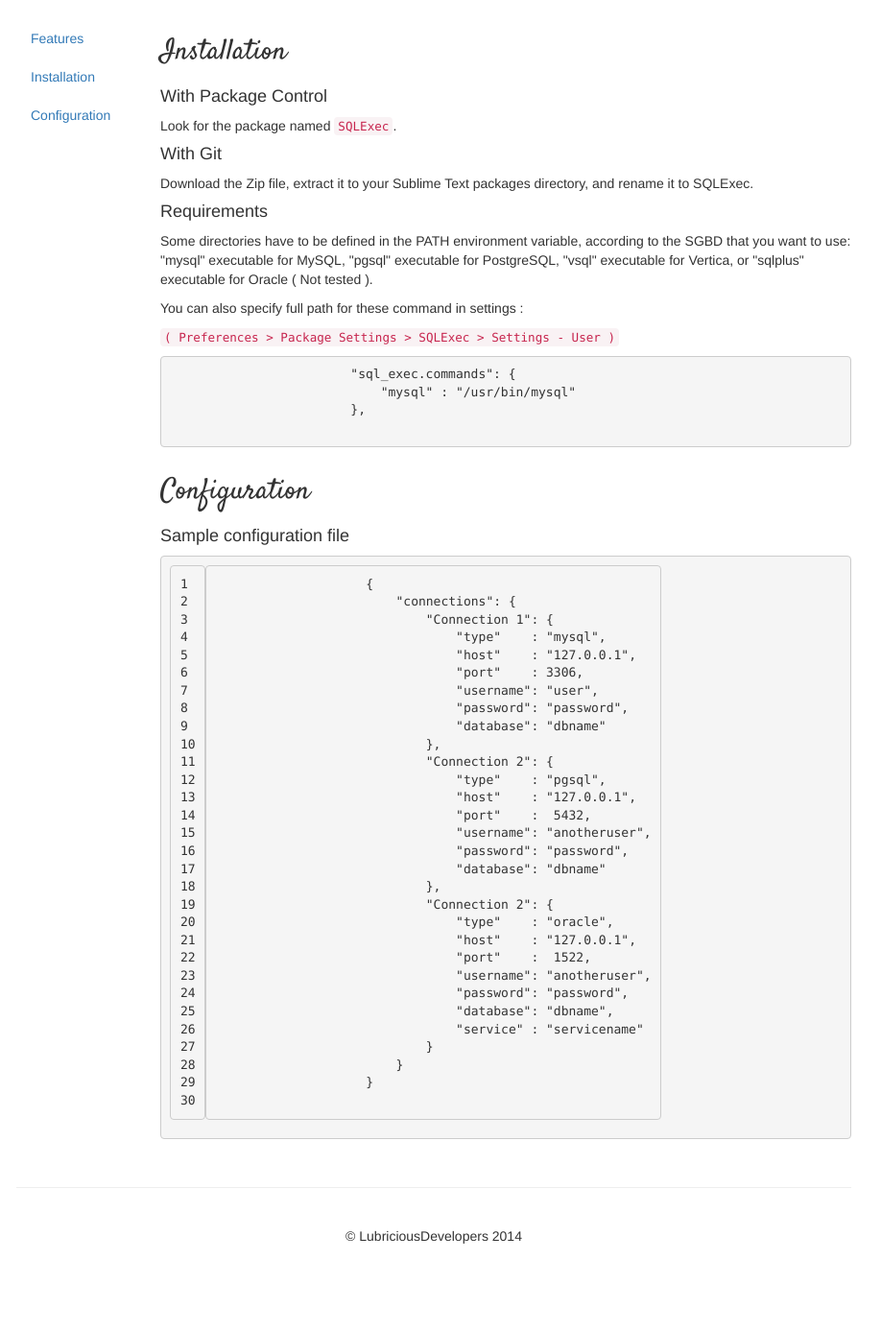
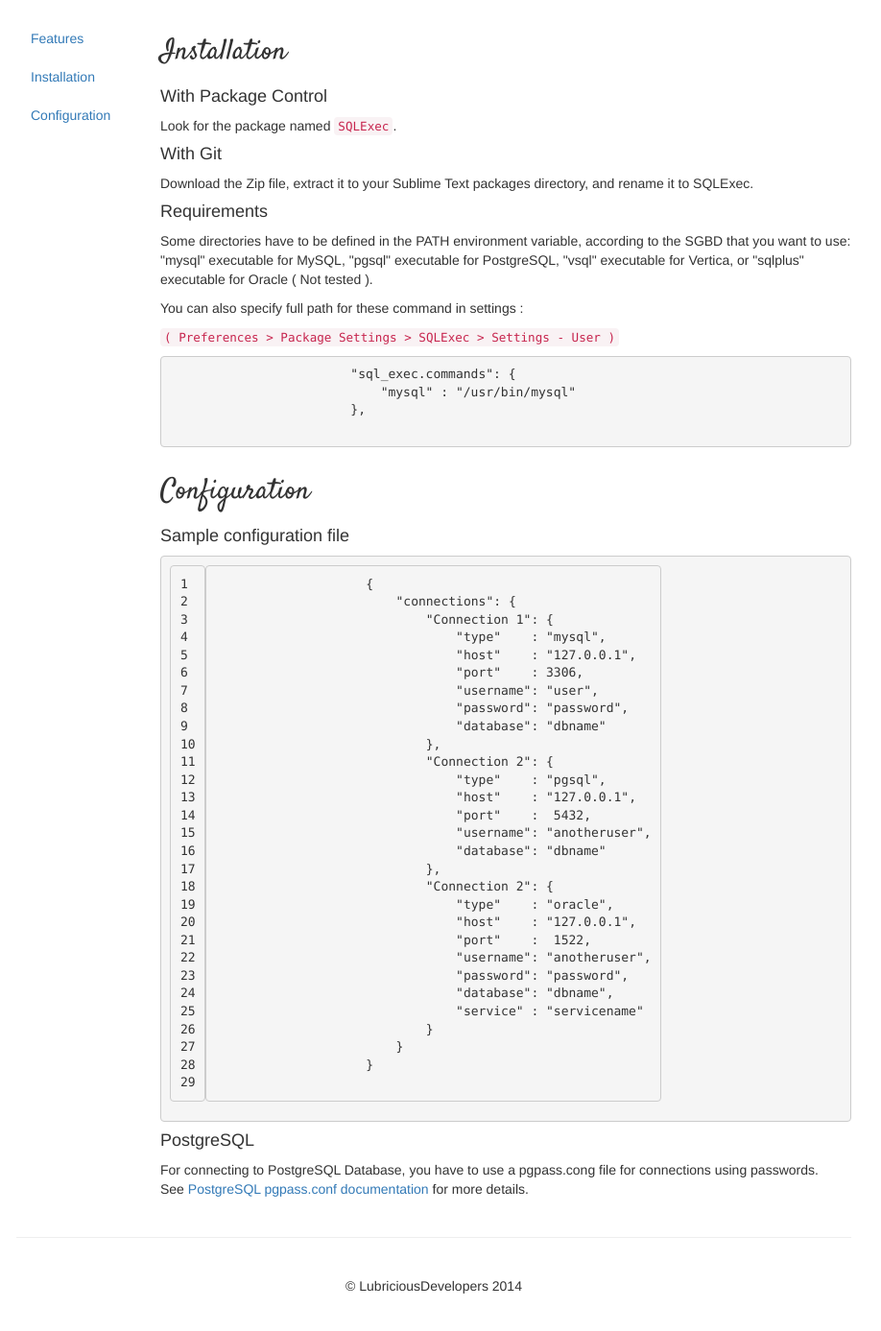
Before and after one commit to LubriciousDevelopers/lubriciousdevelopers.github.io, a Jekyll site: the page built from projects/sublime-sql-exec/index.html, in a window 1280 px wide and 1400 px high, scrolled down 1386 px. Shown: the top 1387 px of the window at 96% size, without its empty margins (188-1106 px from the left). Built offline with Jekyll 4.4.1, drawn with Linux system fonts in a browser that asks for light colours; nearby versions of some CDN libraries; before the commit the page ends 2734 px from its top, so only the background shows below that.

Commit message:
Update index.html

```diff
--- a/projects/sublime-sql-exec/index.html
+++ b/projects/sublime-sql-exec/index.html
@@ -144,7 +144,6 @@
                                 "host"    : "127.0.0.1",
                                 "port"    :  5432,
                                 "username": "anotheruser",
-                                "password": "password",
                                 "database": "dbname"
                             },
                             "Connection 2": {
@@ -160,6 +159,10 @@
                     }
                 {% endhighlight %}
 
+                <h4>PostgreSQL</h4>
+                For connecting to PostgreSQL Database, you have to use a pgpass.cong file for connections using passwords.
+                <br/>
+                See <a href="http://www.postgresql.org/docs/9.1/static/libpq-pgpass.html">PostgreSQL pgpass.conf documentation</a> for more details.<br/>
             </div>
         </div>
 
```
